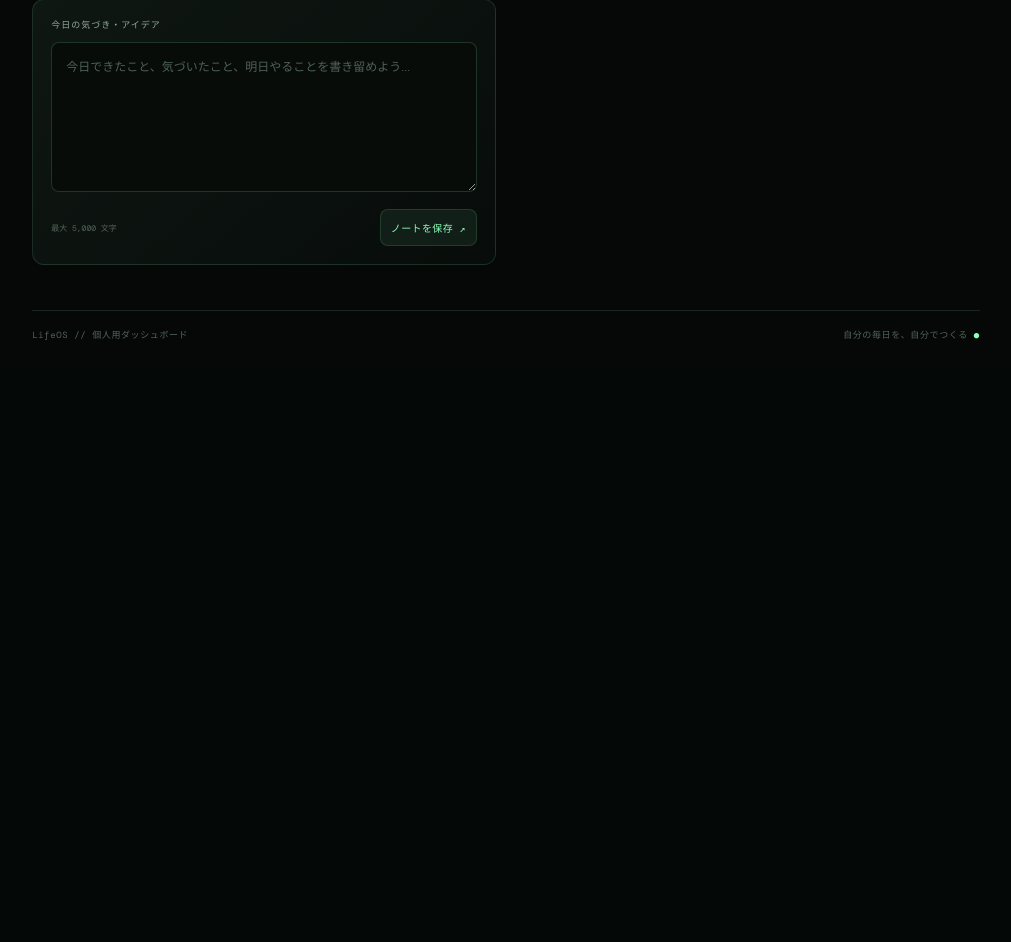
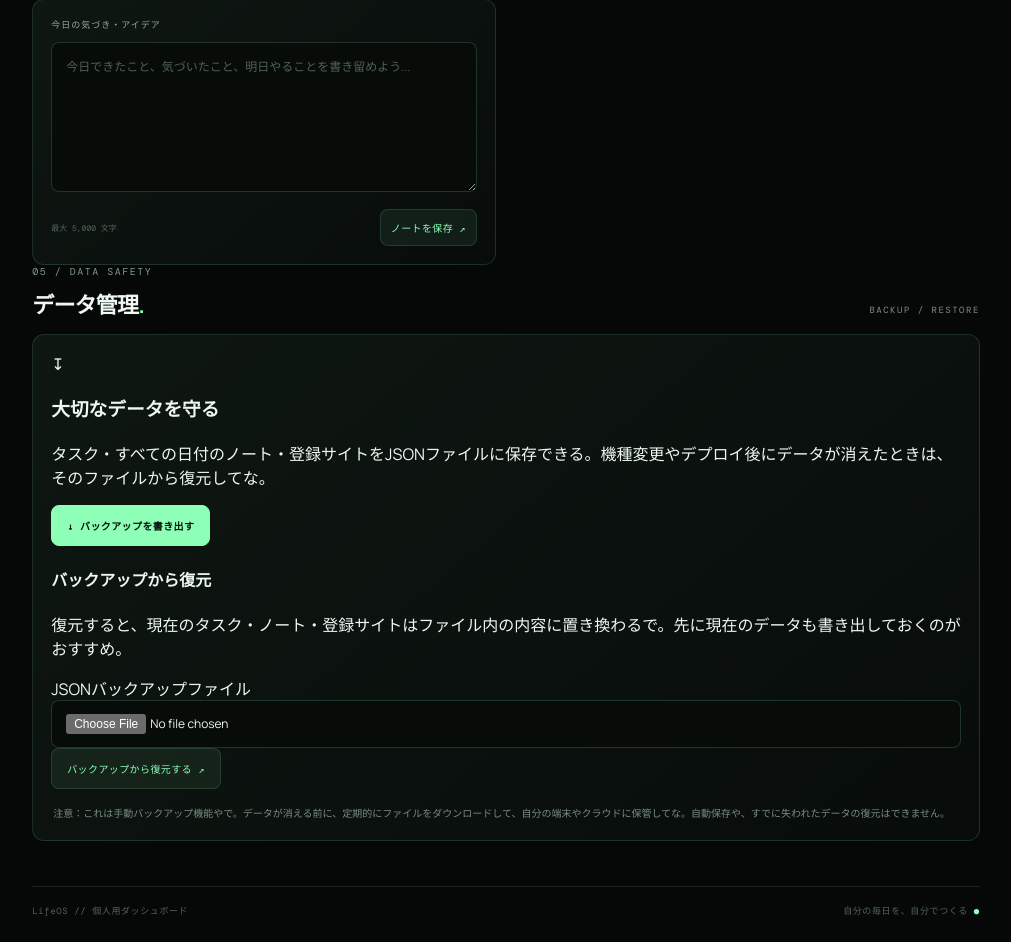
Before and after one commit to morigu812-svg/lifeos, a Flask app: template templates/index.html in a window 1280 px wide. Shown: the part 1792-2734 px from the top of the page, without its empty margins (249-1260 px from the left). Before the commit the page ends 2132 px from the top, so only its background shows below. Run offline with Flask 3, Linux system fonts and the light colour scheme; the template is opened without the code that fills it, so the values that code supplies are empty.

Commit message:
Add LifeOS data backup and restore panel

```diff
--- a/templates/index.html
+++ b/templates/index.html
@@ -87,6 +87,23 @@
           <div class="panel note-panel"><form method="post" action="{{ url_for('save_note') }}"><label for="daily-note">今日の気づき・アイデア</label><textarea id="daily-note" name="content" maxlength="5000" placeholder="今日できたこと、気づいたこと、明日やることを書き留めよう...">{{ note }}</textarea><div class="note-bottom"><span>最大 5,000 文字</span><button type="submit" class="button secondary">ノートを保存 ↗</button></div></form></div>
         </section>
       </div>
+      <div class="section-heading" id="data-management"><div><p class="eyebrow">05 / DATA SAFETY</p><h2>データ管理<span>.</span></h2></div><span class="section-count">BACKUP / RESTORE</span></div>
+      <section class="panel data-management-panel">
+        <div class="data-management-copy">
+          <span class="data-management-icon">↧</span>
+          <div><h3>大切なデータを守る</h3><p>タスク・すべての日付のノート・登録サイトをJSONファイルに保存できる。機種変更やデプロイ後にデータが消えたときは、そのファイルから復元してな。</p></div>
+        </div>
+        <a class="button primary backup-download" href="{{ url_for('export_backup') }}">↓ バックアップを書き出す</a>
+        <div class="restore-area">
+          <h4>バックアップから復元</h4>
+          <p>復元すると、現在のタスク・ノート・登録サイトはファイル内の内容に置き換わるで。先に現在のデータも書き出しておくのがおすすめ。</p>
+          <form method="post" action="{{ url_for('import_backup') }}" enctype="multipart/form-data" class="restore-form" onsubmit="return confirm('現在のタスク・ノート・サイト情報をバックアップの内容に置き換えます。先に現在のデータをバックアップしましたか？');">
+            <label class="backup-file-label">JSONバックアップファイル<input type="file" name="backup_file" accept=".json,application/json" required></label>
+            <button type="submit" class="button secondary">バックアップから復元する ↗</button>
+          </form>
+        </div>
+        <p class="storage-notice">注意：これは手動バックアップ機能やで。データが消える前に、定期的にファイルをダウンロードして、自分の端末やクラウドに保管してな。自動保存や、すでに失われたデータの復元はできません。</p>
+      </section>
       <footer class="footer"><span>LifeOS // 個人用ダッシュボード</span><span>自分の毎日を、自分でつくる <b>●</b></span></footer>
     </main>
   </div>
```
